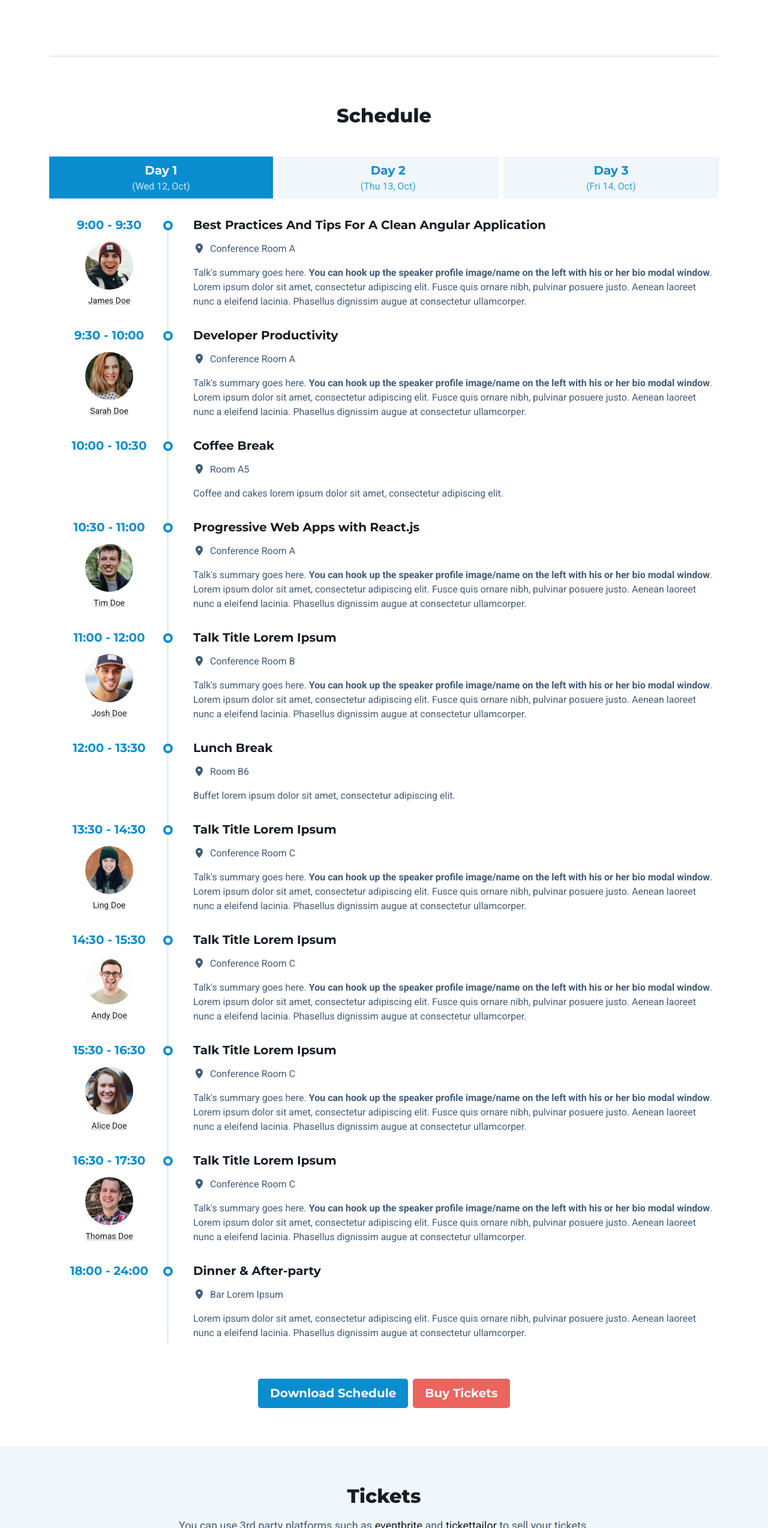
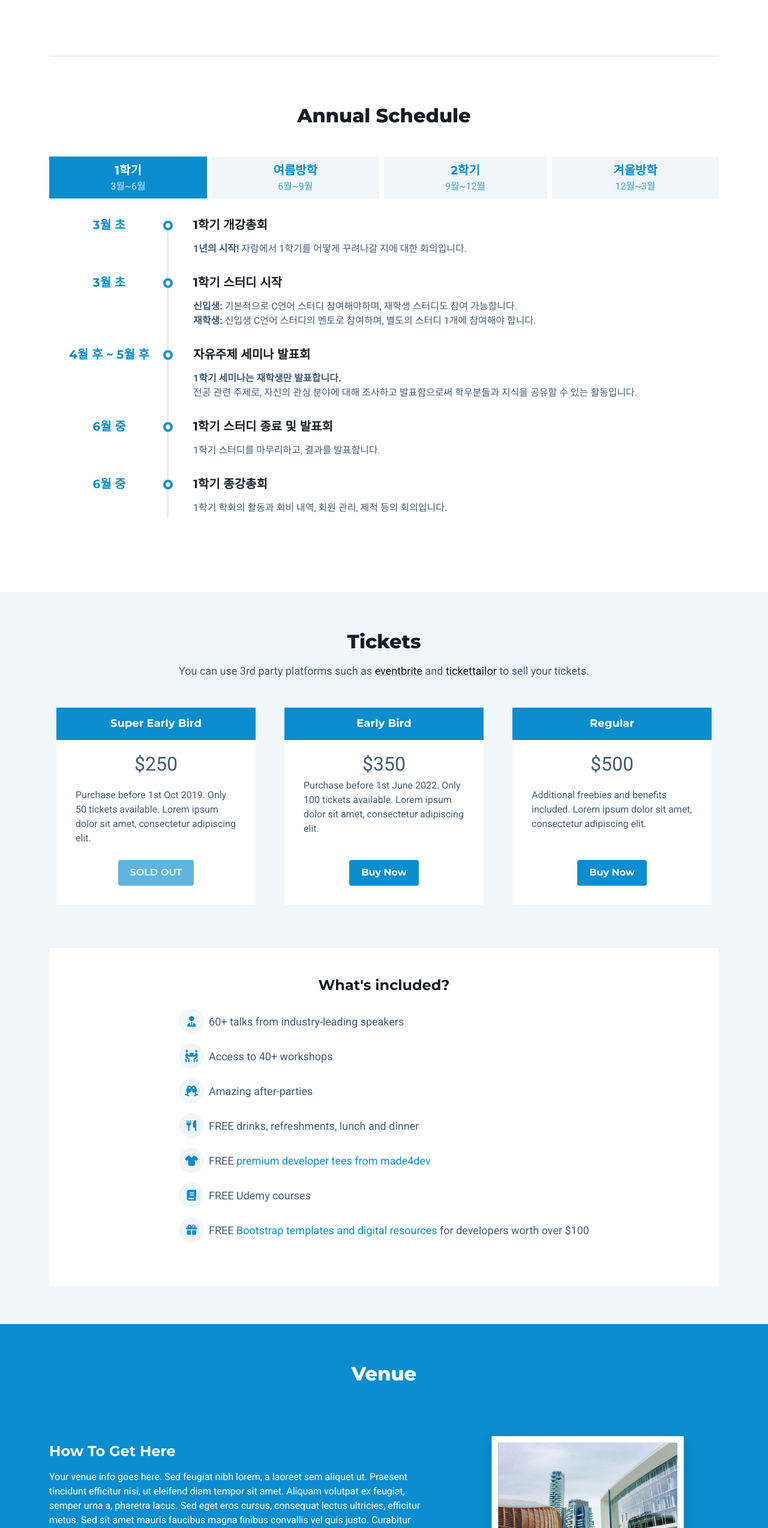
Before and after one commit to PrismSpirit/Jaram-workshop-2021-summer, a plain HTML site: page index.html in a window 1280 px wide. Shown: the part 3607-6155 px from the top of the page at 60% size. Drawn offline with Linux system fonts and the light colour scheme.

Commit message:
new fork

```diff
--- a/index.html
+++ b/index.html
@@ -331,187 +331,207 @@
 
 	<section id="schedule-section" class="schedule-section section">
 		<div class="container">
-			<h3 class="section-heading text-center mb-5">Schedule</h3>
+			<h3 class="section-heading text-center mb-5">Annual Schedule</h3>
 
 			<!-- Nav tabs -->
 			<ul class="schedule-nav nav nav-pills nav-fill" id="myTab" role="tablist">
 				<li class="nav-item me-2">
 					<a class="nav-link active" id="tab-1" data-bs-toggle="tab" href="#tab-1-content" role="tab" aria-controls="tab-1-content" aria-selected="true">
-						<span class="heading">Day 1</span>
-						<span class="meta">(Wed 12, Oct)</span>
+						<span class="heading">1학기</span>
+						<span class="meta">3월~6월</span>
 					</a>
 				</li>
 				<li class="nav-item me-2">
 					<a class="nav-link" id="tab-2" data-bs-toggle="tab" href="#tab-2-content" role="tab" aria-controls="tab-2-content" aria-selected="false">
-						<span class="heading">Day 2</span>
-						<span class="meta">(Thu 13, Oct)</span>
+						<span class="heading">여름방학</span>
+						<span class="meta">6월~9월</span>
 					</a>
 				</li>
-				<li class="nav-item">
+				<li class="nav-item me-2">
 					<a class="nav-link" id="tab-3" data-bs-toggle="tab" href="#tab-3-content" role="tab" aria-controls="tab-3-content" aria-selected="false">
-						<span class="heading">Day 3</span>
-						<span class="meta">(Fri 14, Oct)</span>
+						<span class="heading">2학기</span>
+						<span class="meta">9월~12월</span>
+					</a>
+				</li>
+
+                <li class="nav-item">
+					<a class="nav-link" id="tab-4" data-bs-toggle="tab" href="#tab-4-content" role="tab" aria-controls="tab-4-content" aria-selected="false">
+						<span class="heading">겨울방학</span>
+						<span class="meta">12월~3월</span>
 					</a>
 				</li>
 			</ul>
 
 			<!-- Tab panes -->
 			<div class="schedule-tab-content tab-content">
-				<div class="tab-pane active" id="tab-1-content" role="tabpanel" aria-labelledby="tab-1">
+				<div class="tab-pane active" id="tab-1-content" role="tabpanel" aria-labelledby="tab-1"> <!--//1학기-->
+
 					<div class="item item-talk">
 						<div class="meta">
-							<h4 class="time mb-3">9:00 - 9:30</h4>
-							<div class="profile">
-								<a href="#modal-speaker-1" data-bs-toggle="modal" data-bs-target="#modal-speaker-1"><img class="profile-image rounded-circle  mb-2" src="assets/images/speakers/speaker-1.jpg" alt=""></a>
-								<div class="name"><a class="theme-link" href="#modal-speaker-1" data-bs-toggle="modal" data-bs-target="#modal-speaker-1">James Doe</a></div>
-							</div><!--//profile-->
+							<h4 class="time mb-3">3월 초</h4>
 						</div><!--//meta-->
 						<div class="content">
-							<h3 class="title mb-3">Best Practices And Tips For A Clean Angular Application</h3>
-							<div class="location mb-3"><i class="fas fa-map-marker-alt me-2"></i>Conference Room A</div>
-							<div class="desc">Talk's summary goes here. <strong>You can hook up the speaker profile image/name on the left with his or her bio modal window</strong>. Lorem ipsum dolor sit amet, consectetur adipiscing elit. Fusce quis ornare nibh, pulvinar posuere justo. Aenean laoreet nunc a eleifend lacinia. Phasellus dignissim augue at consectetur ullamcorper. </div>
-						</div><!--//content-->
-					</div><!--//item-->
-					<div class="item item-talk">
-						<div class="meta">
-							<h4 class="time mb-3">9:30 - 10:00</h4>
-							<div class="profile">
-								<a href="#modal-speaker-1" data-bs-toggle="modal" data-bs-target="#modal-speaker-1"><img class="profile-image rounded-circle  mb-2" src="assets/images/speakers/speaker-2.jpg" alt=""></a>
-								<div class="name"><a class="theme-link" href="#modal-speaker-1" data-bs-toggle="modal" data-bs-target="#modal-speaker-1">Sarah Doe</a></div>
-							</div><!--//profile-->
-						</div><!--//meta-->
-						<div class="content">
-							<h3 class="title mb-3">Developer Productivity</h3>
-							<div class="location mb-3"><i class="fas fa-map-marker-alt me-2"></i>Conference Room A</div>
-							<div class="desc">Talk's summary goes here. <strong>You can hook up the speaker profile image/name on the left with his or her bio modal window</strong>. Lorem ipsum dolor sit amet, consectetur adipiscing elit. Fusce quis ornare nibh, pulvinar posuere justo. Aenean laoreet nunc a eleifend lacinia. Phasellus dignissim augue at consectetur ullamcorper. </div>
-						</div><!--//content-->
-					</div><!--//item-->
-					<div class="item item-other">
-						<div class="meta">
-							<h4 class="time mb-3">10:00 - 10:30</h4>
-						</div><!--//meta-->
-						<div class="content">
-							<h3 class="title mb-3">Coffee Break</h3>
-							<div class="location mb-3"><i class="fas fa-map-marker-alt me-2"></i>Room A5</div>
-							<div class="desc">Coffee and cakes lorem ipsum dolor sit amet, consectetur adipiscing elit. </div>
-						</div><!--//content-->
-					</div><!--//item-->
-					<div class="item item-talk">
-						<div class="meta">
-							<h4 class="time mb-3">10:30 - 11:00</h4>
-							<div class="profile">
-								<a href="#modal-speaker-1" data-bs-toggle="modal" data-bs-target="#modal-speaker-1"><img class="profile-image rounded-circle  mb-2" src="assets/images/speakers/speaker-3.jpg" alt=""></a>
-								<div class="name"><a class="theme-link" href="#modal-speaker-1" data-bs-toggle="modal" data-bs-target="#modal-speaker-1">Tim Doe</a></div>
-							</div><!--//profile-->
-						</div><!--//meta-->
-						<div class="content">
-							<h3 class="title mb-3">Progressive Web Apps with React.js</h3>
-							<div class="location mb-3"><i class="fas fa-map-marker-alt me-2"></i>Conference Room A</div>
-							<div class="desc">Talk's summary goes here. <strong>You can hook up the speaker profile image/name on the left with his or her bio modal window</strong>. Lorem ipsum dolor sit amet, consectetur adipiscing elit. Fusce quis ornare nibh, pulvinar posuere justo. Aenean laoreet nunc a eleifend lacinia. Phasellus dignissim augue at consectetur ullamcorper. </div>
-						</div><!--//content-->
-					</div><!--//item-->
-					<div class="item item-talk">
-						<div class="meta">
-							<h4 class="time mb-3">11:00 - 12:00</h4>
-							<div class="profile">
-								<a href="#modal-speaker-1" data-bs-toggle="modal" data-bs-target="#modal-speaker-1"><img class="profile-image rounded-circle  mb-2" src="assets/images/speakers/speaker-4.jpg" alt=""></a>
-								<div class="name"><a class="theme-link" href="#modal-speaker-1" data-bs-toggle="modal" data-bs-target="#modal-speaker-1">Josh Doe</a></div>
-							</div><!--//profile-->
-						</div><!--//meta-->
-						<div class="content">
-							<h3 class="title mb-3">Talk Title Lorem Ipsum</h3>
-							<div class="location mb-3"><i class="fas fa-map-marker-alt me-2"></i>Conference Room B</div>
-							<div class="desc">Talk's summary goes here. <strong>You can hook up the speaker profile image/name on the left with his or her bio modal window</strong>. Lorem ipsum dolor sit amet, consectetur adipiscing elit. Fusce quis ornare nibh, pulvinar posuere justo. Aenean laoreet nunc a eleifend lacinia. Phasellus dignissim augue at consectetur ullamcorper. </div>
-						</div><!--//content-->
-					</div><!--//item-->
-					<div class="item item-other">
-						<div class="meta">
-							<h4 class="time mb-3">12:00 - 13:30</h4>
-						</div><!--//meta-->
-						<div class="content">
-							<h3 class="title mb-3">Lunch Break</h3>
-							<div class="location mb-3"><i class="fas fa-map-marker-alt me-2"></i>Room B6</div>
-							<div class="desc">Buffet lorem ipsum dolor sit amet, consectetur adipiscing elit. </div>
-						</div><!--//content-->
-					</div><!--//item-->
-					<div class="item item-talk">
-						<div class="meta">
-							<h4 class="time mb-3">13:30 - 14:30</h4>
-							<div class="profile">
-								<a href="#modal-speaker-1" data-bs-toggle="modal" data-bs-target="#modal-speaker-1"><img class="profile-image rounded-circle  mb-2" src="assets/images/speakers/speaker-5.jpg" alt=""></a>
-								<div class="name"><a class="theme-link" href="#modal-speaker-1" data-bs-toggle="modal" data-bs-target="#modal-speaker-1">Ling Doe</a></div>
-							</div><!--//profile-->
-						</div><!--//meta-->
-						<div class="content">
-							<h3 class="title mb-3">Talk Title Lorem Ipsum</h3>
-							<div class="location mb-3"><i class="fas fa-map-marker-alt me-2"></i>Conference Room C</div>
-							<div class="desc">Talk's summary goes here. <strong>You can hook up the speaker profile image/name on the left with his or her bio modal window</strong>. Lorem ipsum dolor sit amet, consectetur adipiscing elit. Fusce quis ornare nibh, pulvinar posuere justo. Aenean laoreet nunc a eleifend lacinia. Phasellus dignissim augue at consectetur ullamcorper. </div>
-						</div><!--//content-->
-					</div><!--//item-->
-					<div class="item item-talk">
-						<div class="meta">
-							<h4 class="time mb-3">14:30 - 15:30</h4>
-							<div class="profile">
-								<a href="#modal-speaker-1" data-bs-toggle="modal" data-bs-target="#modal-speaker-1"><img class="profile-image rounded-circle  mb-2" src="assets/images/speakers/speaker-6.jpg" alt=""></a>
-								<div class="name"><a class="theme-link" href="#modal-speaker-1" data-bs-toggle="modal" data-bs-target="#modal-speaker-1">Andy Doe</a></div>
-							</div><!--//profile-->
-						</div><!--//meta-->
-						<div class="content">
-							<h3 class="title mb-3">Talk Title Lorem Ipsum</h3>
-							<div class="location mb-3"><i class="fas fa-map-marker-alt me-2"></i>Conference Room C</div>
-							<div class="desc">Talk's summary goes here. <strong>You can hook up the speaker profile image/name on the left with his or her bio modal window</strong>. Lorem ipsum dolor sit amet, consectetur adipiscing elit. Fusce quis ornare nibh, pulvinar posuere justo. Aenean laoreet nunc a eleifend lacinia. Phasellus dignissim augue at consectetur ullamcorper. </div>
-						</div><!--//content-->
-					</div><!--//item-->
-					<div class="item item-talk">
-						<div class="meta">
-							<h4 class="time mb-3">15:30 - 16:30</h4>
-							<div class="profile">
-								<a href="#modal-speaker-1" data-bs-toggle="modal" data-bs-target="#modal-speaker-1"><img class="profile-image rounded-circle  mb-2" src="assets/images/speakers/speaker-7.jpg" alt=""></a>
-								<div class="name"><a class="theme-link" href="#modal-speaker-1" data-bs-toggle="modal" data-bs-target="#modal-speaker-1">Alice Doe</a></div>
-							</div><!--//profile-->
-						</div><!--//meta-->
-						<div class="content">
-							<h3 class="title mb-3">Talk Title Lorem Ipsum</h3>
-							<div class="location mb-3"><i class="fas fa-map-marker-alt me-2"></i>Conference Room C</div>
-							<div class="desc">Talk's summary goes here. <strong>You can hook up the speaker profile image/name on the left with his or her bio modal window</strong>. Lorem ipsum dolor sit amet, consectetur adipiscing elit. Fusce quis ornare nibh, pulvinar posuere justo. Aenean laoreet nunc a eleifend lacinia. Phasellus dignissim augue at consectetur ullamcorper. </div>
-						</div><!--//content-->
-					</div><!--//item-->
-					<div class="item item-talk">
-						<div class="meta">
-							<h4 class="time mb-3">16:30 - 17:30</h4>
-							<div class="profile">
-								<a href="#modal-speaker-1" data-bs-toggle="modal" data-bs-target="#modal-speaker-1"><img class="profile-image rounded-circle  mb-2" src="assets/images/speakers/speaker-8.jpg" alt=""></a>
-								<div class="name"><a class="theme-link" href="#modal-speaker-1" data-bs-toggle="modal" data-bs-target="#modal-speaker-1">Thomas Doe</a></div>
-							</div><!--//profile-->
-						</div><!--//meta-->
-						<div class="content">
-							<h3 class="title mb-3">Talk Title Lorem Ipsum</h3>
-							<div class="location mb-3"><i class="fas fa-map-marker-alt me-2"></i>Conference Room C</div>
-							<div class="desc">Talk's summary goes here. <strong>You can hook up the speaker profile image/name on the left with his or her bio modal window</strong>. Lorem ipsum dolor sit amet, consectetur adipiscing elit. Fusce quis ornare nibh, pulvinar posuere justo. Aenean laoreet nunc a eleifend lacinia. Phasellus dignissim augue at consectetur ullamcorper. </div>
-						</div><!--//content-->
-					</div><!--//item-->
-					<div class="item item-other">
-						<div class="meta">
-							<h4 class="time mb-3">18:00 - 24:00</h4>
-						</div><!--//meta-->
-						<div class="content">
-							<h3 class="title mb-3">Dinner &amp; After-party</h3>
-							<div class="location mb-3"><i class="fas fa-map-marker-alt me-2"></i>Bar Lorem Ipsum</div>
-							<div class="desc">Lorem ipsum dolor sit amet, consectetur adipiscing elit. Fusce quis ornare nibh, pulvinar posuere justo. Aenean laoreet nunc a eleifend lacinia. Phasellus dignissim augue at consectetur ullamcorper. </div>
+							<h3 class="title mb-3">1학기 개강총회</h3>
+							<div class="desc"><strong>1년의 시작!</strong> 자람에서 1학기를 어떻게 꾸려나갈 지에 대한 회의입니다.</div>
+							<div></div>
 						</div><!--//content-->
 					</div><!--//item-->
 
+					<div class="item item-talk">
+						<div class="meta">
+							<h4 class="time mb-3">3월 초</h4>
+						</div><!--//meta-->
+						<div class="content">
+							<h3 class="title mb-3">1학기 스터디 시작</h3>
+							<div class="desc"><strong>신입생: </strong> 기본적으로 C언어 스터디 참여해야하며, 재학생 스터디도 참여 가능합니다.</div>
+							<div><strong>재학생: </strong> 신입생 C언어 스터디의 멘토로 참여하며, 별도의 스터디 1개에 참여해야 합니다.</div>
+						</div><!--//content-->
+					</div><!--//item-->
+
+					<div class="item item-talk">
+						<div class="meta">
+							<h4 class="time mb-3">4월 후 ~ 5월 후</h4>
+						</div><!--//meta-->
+						<div class="content">
+							<h3 class="title mb-3">자유주제 세미나 발표회</h3>
+							<div class="desc"> <strong>1학기 세미나는 재학생만 발표합니다.</strong></div>
+							<div>전공 관련 주제로, 자신의 관심 분야에 대해 조사하고 발표함으로써 학우분들과 지식을 공유할 수 있는 활동입니다.</div>
+						</div><!--//content-->
+					</div><!--//item-->
+
+					<div class="item item-talk">
+						<div class="meta">
+							<h4 class="time mb-3">6월 중</h4>
+						</div><!--//meta-->
+						<div class="content">
+							<h3 class="title mb-3">1학기 스터디 종료 및 발표회</h3>
+							<div class="desc">1학기 스터디를 마무리하고, 결과를 발표합니다. </div>
+						</div><!--//content-->
+					</div><!--//item-->
+
+					<div class="item item-talk">
+						<div class="meta">
+							<h4 class="time mb-3">6월 중</h4>
+						</div><!--//meta-->
+						<div class="content">
+							<h3 class="title mb-3">1학기 종강총회</h3>
+							<div class="desc">1학기 학회의 활동과 회비 내역, 회원 관리, 제적 등의 회의입니다.</div>
+						</div><!--//content-->
+					</div><!--//item-->
 				</div><!--//tab-1-content-->
-				<div class="tab-pane no-timeline" id="tab-2-content" role="tabpanel" aria-labelledby="tab-2">
-					<h4 class="text-center py-5 text-muted">Day 2 Agenda Coming Soon...</h4>
+
+				<div class="tab-pane" id="tab-2-content" role="tabpane2" aria-labelledby="tab-2"> <!--//여름방학-->
+					<div class="item item-talk">
+						<div class="meta">
+							<h4 class="time mb-3">7월 후</h4>
+						</div><!--//meta-->
+						<div class="content">
+							<h3 class="title mb-3">여름방학 워크샵</h3>
+							<div class="desc">모든 학회원이 참여합니다. <strong>3일 동안 이뤄지는 워크샵에서는, 하나의 결과물을 만들어내는 하나의 프로젝트를 진행합니다. </strong></div>
+							<div>평소 개발에 자신 없던 코린이도 선배들의 도움을 받아 멋진 결과물을 만들어낼 수 있는 멋진 활동이랍니다.</div>
+						</div><!--//content-->
+					</div><!--//item-->
+
+					<div class="item item-talk">
+						<div class="meta">
+							<h4 class="time mb-3">7월 후</h4>
+						</div><!--//meta-->
+						<div class="content">
+							<h3 class="title mb-3">체육대회/온라인 게임대회</h3>
+							<div class="desc"><strong>학회라고 공부만 하지 않아요! </strong>학우분들과 운동하며 체력도 늘리고, 교우관계도 다지는 1+1 기회!</div>
+							<div>LCK 못지 않은, LCJ! 학우분들과 게임하면서 스트레스도 풀고 관계도 돈독히!</div>
+						</div><!--//content-->
+					</div><!--//item-->
+
+					<div class="item item-talk">
+						<div class="meta">
+							<h4 class="time mb-3">8월 초</h4>
+						</div><!--//meta-->
+						<div class="content">
+							<h3 class="title mb-3">MT</h3>
+							<div class="desc"><strong>신나신나! </strong>반년동안 수고했으니 이제 꿀같은 여행! 즐거움만 가지고 떠나요~ 바다로~</div>
+						</div><!--//content-->
+					</div><!--//item-->
 				</div><!--//tab-2-content-->
-				<div class="tab-pane no-timeline" id="tab-3-content" role="tabpanel" aria-labelledby="tab-3">
-					<h4 class="text-center py-5 text-muted">Day 3 Agenda Coming Soon...</h4>
+
+				<div class="tab-pane" id="tab-3-content" role="tabpane3" aria-labelledby="tab-3"> <!--//2학기-->
+					<div class="item item-talk">
+						<div class="meta">
+							<h4 class="time mb-3">9월 초</h4>
+						</div><!--//meta-->
+						<div class="content">
+							<h3 class="title mb-3">2학기 개강총회</h3>
+							<div class="desc"><strong>2학기의 시작!</strong> 자람에서 2학기를 어떻게 꾸려나갈 지에 대한 회의입니다.</div>
+							<div></div>
+						</div><!--//content-->
+					</div><!--//item-->
+
+					<div class="item item-talk">
+						<div class="meta">
+							<h4 class="time mb-3">9월 초</h4>
+						</div><!--//meta-->
+						<div class="content">
+							<h3 class="title mb-3">2학기 스터디 시작</h3>
+							<div class="desc"><strong>2학기 스터디를 시작합니다.</strong> 평소 관심은 있었지만 공부하지 못했던 부분을 학우들과 으쌰으쌰 공부해요!</div>
+						</div><!--//content-->
+					</div><!--//item-->
+
+					<div class="item item-talk">
+						<div class="meta">
+							<h4 class="time mb-3">10월 후 ~ 11월 후</h4>
+						</div><!--//meta-->
+						<div class="content">
+							<h3 class="title mb-3">자유주제 세미나 발표회</h3>
+							<div class="desc"> <strong>2학기 세미나는 학회원 모두 발표합니다.</strong></div>
+							<div>전공 관련 주제로, 자신의 관심 분야에 대해 조사하고 발표함으로써 학우분들과 지식을 공유할 수 있는 활동입니다.</div>
+						</div><!--//content-->
+					</div><!--//item-->
+
+					<div class="item item-talk">
+						<div class="meta">
+							<h4 class="time mb-3">12월 중</h4>
+						</div><!--//meta-->
+						<div class="content">
+							<h3 class="title mb-3">2학기 스터디 종료 및 발표회</h3>
+							<div class="desc">2학기 스터디를 마무리하고, 결과를 발표합니다. </div>
+						</div><!--//content-->
+					</div><!--//item-->
+
+					<div class="item item-talk">
+						<div class="meta">
+							<h4 class="time mb-3">12월 중</h4>
+						</div><!--//meta-->
+						<div class="content">
+							<h3 class="title mb-3">2학기 종강총회</h3>
+							<div class="desc">2학기 학회의 활동과 회비 내역, 회원 관리, 제적 등의 회의입니다.</div>
+						</div><!--//content-->
+					</div><!--//item-->
 				</div><!--//tab-3-content-->
+
+				<div class="tab-pane" id="tab-4-content" role="tabpane4" aria-labelledby="tab-4"> <!--//겨울방학-->
+					<div class="item item-talk">
+						<div class="meta">
+							<h4 class="time mb-3">1월 후</h4>
+						</div><!--//meta-->
+						<div class="content">
+							<h3 class="title mb-3">겨울방학 워크샵</h3>
+
+							<div class="desc"><strong>모든 학회원이 참여합니다. </strong>3일동안 이뤄지는 워크샵에서는, 하나의 결과물을 만들어내는 하나의 프로젝트를 진행합니다. </div>
+							<div>1년동안 열심히 공부한 내용을 하나의 결과물로 승화시키는 멋진 활동이랍니다.</div>
+						</div><!--//content-->
+					</div><!--//item-->
+				</div><!--//tab-4-content-->
+
 			</div><!--//schedule-tab-content-->
-			<div class="schedule-cta text-center mx-auto"><a href="https://themes.3rdwavemedia.com/bootstrap-templates/startup/devconf-free-bootstrap-4-conference-template-for-tech-conferences-and-events/" class="btn btn-primary btn-lg me-md-2 d-block d-md-inline-block mb-3 mb-md-0" target="_blank">Download Schedule</a><a href="https://themes.3rdwavemedia.com/bootstrap-templates/startup/devconf-free-bootstrap-4-conference-template-for-tech-conferences-and-events/" class="btn btn-secondary btn-lg d-block d-md-inline-block" target="_blank">Buy Tickets</a></div>
+
 		</div><!--//container-->
 	</section><!--//schedule-section-->
+
+
+
+
+
+
 
 	<section id="tickets-section" class="tickets-section section theme-bg-light">
 		<div class="container">
```
